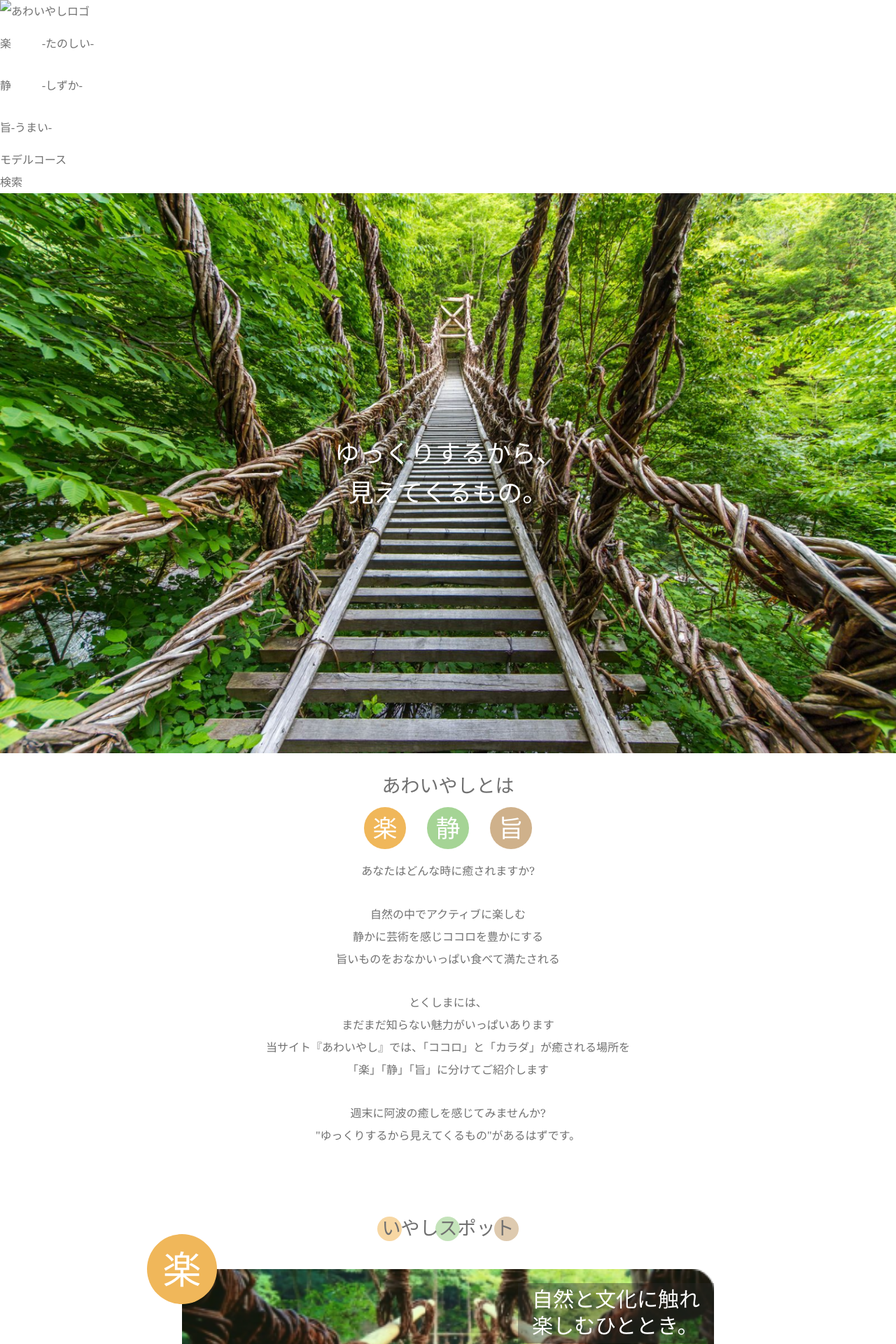
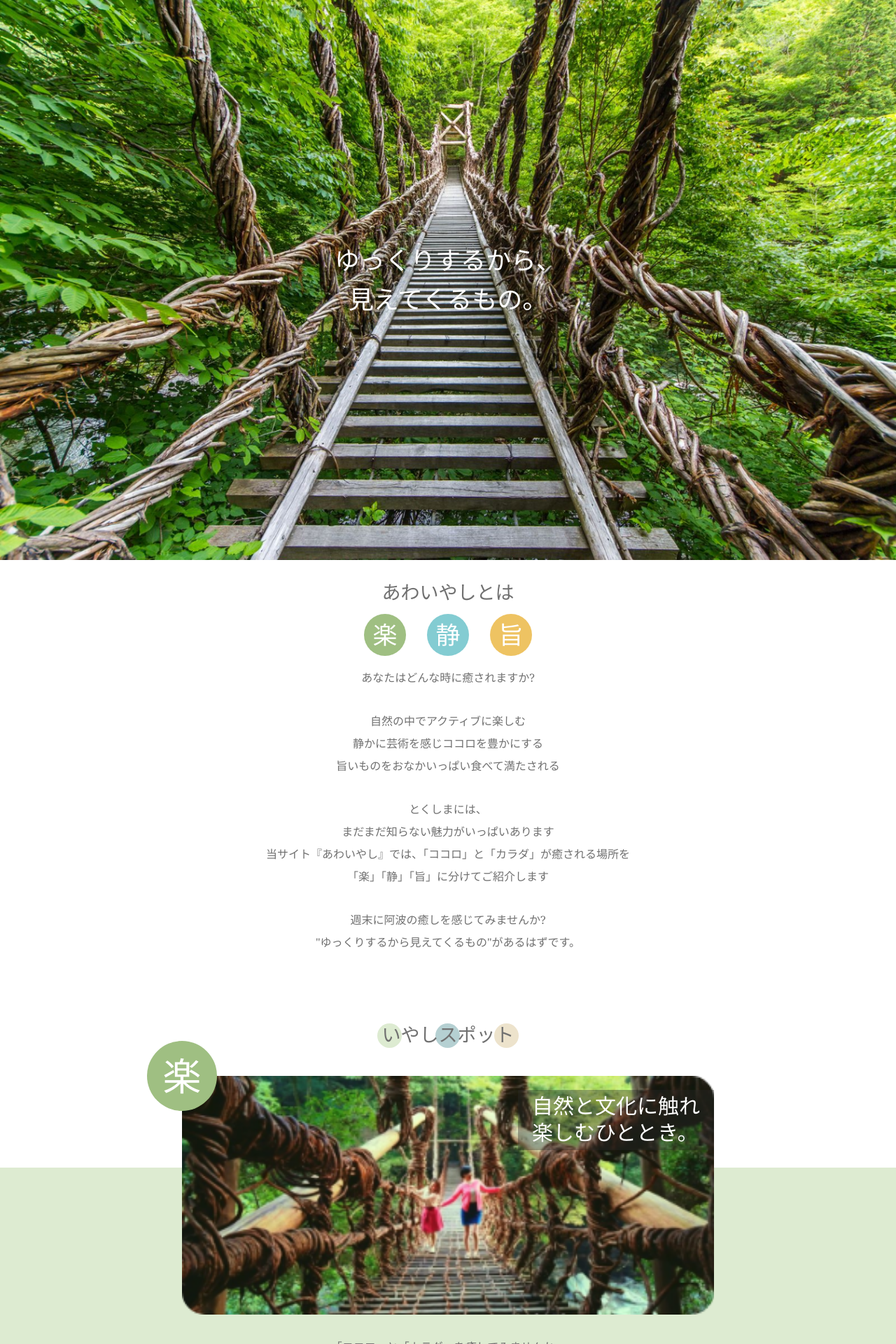
Before and after one commit to harumakiprog05/Web-Programmer-6th, a PHP site: page / in a window 1280 px wide. Shown: the top 1920 px of the page at 70% size. Run offline with PHP 8.4, Linux system fonts and the light colour scheme; some libraries are stand-ins or nearby versions.

Commit message:
トップページ編集

```diff
--- a/css/base.css
+++ b/css/base.css
@@ -46,6 +46,7 @@ span {
 .flex {
      display: flex;
      justify-content: space-around;
+     align-items: center;
 }
 
 .spot_more {
@@ -87,66 +88,53 @@ span {
 
 /* カラー */
 
-.fun_color_dark {
-     background-color: #F0B75A;
+.theme_color_dark {
+     background-color: #67A1A6;
      color: white;
 }
 
-.fun_color_middle {
-     background-color: #F7D7A3;
+.theme_color_light {
+     background-color: #E1F6F7;
+     color: white;
+}
+
+.fun_color_dark {
+     background-color: #9FBF82;
      color: white;
 }
 
 .fun_color_light {
-     background-color: #FAEAD0;
+     background-color: #DDEBD1;
 }
 
 .calm_color_dark {
-     background-color: #A5D495;
-     color: white;
-}
-
-.calm_color_middle {
-     background-color: #C4E3BA;
+     background-color: #83CCD2;
      color: white;
 }
 
 .calm_color_light {
-     background-color: #E3F1DE;
+     background-color: #B5D0D2;
 }
 
 .yum_color_dark {
-     background-color: #CFB18B;
-     color: white;
-}
-
-.yum_color_middle {
-     background-color: #DECAAF;
+     background-color: #EEC362;
      color: white;
 }
 
 .yum_color_light {
-     background-color: #EDE2D3;
+     background-color: #EDE3CC;
 }
-
-/*
-楽（濃）‣#F0B75A ボタン・強調時
-楽（通）‣#F7D7A3 基本
-楽（薄）‣#FAEAD0 背景等
-
-静（濃）‣#A5D495 ボタン・強調時
-静（通）‣#C4E3BA 基本
-静（薄）‣#E3F1DE 背景等
-
-旨（濃）‣#CFB18B ボタン・強調時
-旨（通）‣#DECAAF 基本
-旨（薄）‣#EDE2D3 背景等
- */
 
 /* ---------------PC時の表示設定--------------- */
 
 @media screen and (min-width: 950px) {
      /* サークルの大きさ */
+     .nav_circle_set {
+          height: 35px;
+          width: 35px;
+          line-height: 35px;
+          margin: 0 5px;
+     }
      .short_circle_set {
           height: 60px;
           width: 60px;
@@ -169,9 +157,10 @@ span {
           display: none !important;
      }
      /* PC版は表示 */
-     .pc_footer, .pcgnav {
+     .pc_footer{
           display: block;
      }
+
      /* PC版共通設定 */
      html {
           font-size: 16px;
@@ -191,4 +180,9 @@ span {
           font-size: 30px;
           line-height: 38px !important;
      }
+
+     .pcgnav{
+          width: 100%;
+          padding: 16px 0;
+     }
 }
--- a/css/style.css
+++ b/css/style.css
@@ -215,6 +215,12 @@
 
 /* ハンバーガーメニュー終 */
 
+.pcgnav {
+  position: fixed;
+  top: 0;
+  z-index: 2;
+}
+
 /* メインビジュアルスタイル */
 
 .main_visual {
@@ -287,15 +293,15 @@
 }
 
 .fun_category {
-  background: linear-gradient(180deg, #ffffff 0%, #ffffff 20%, #FAEAD0 20%, #FAEAD0 100%)
+  background: linear-gradient(180deg, #ffffff 0%, #ffffff 20%, #DDEBD1 20%, #DDEBD1 100%)
 }
 
 .calm_category {
-  background: linear-gradient(180deg, #ffffff 0%, #ffffff 20%, #E3F1DE 20%, #E3F1DE 100%)
+  background: linear-gradient(180deg, #ffffff 0%, #ffffff 20%, #B5D0D2 20%, #B5D0D2 100%)
 }
 
 .yum_category {
-  background: linear-gradient(180deg, #ffffff 0%, #ffffff 20%, #EDE2D3 20%, #EDE2D3 100%)
+  background: linear-gradient(180deg, #ffffff 0%, #ffffff 20%, #EDE3CC 20%, #EDE3CC 100%)
 }
 
 .spot_img_frame {
@@ -352,14 +358,11 @@
 }
 
 .on_footer {
-  background-color: #FEF6E9;
   padding: 30px 0;
 }
 
 .footer_h2 {
-  display: flex;
   justify-content: center;
-  align-items: center;
   color: #8C6C47;
   margin-bottom: 20px;
 }
@@ -398,7 +401,6 @@
 
 .pc_footer .footer_ul {
   color: #8C6C47;
-  align-items: center;
 }
 
 .pc_footer .footer_ul li {
@@ -409,14 +411,10 @@
   font-size: 40px;
 }
 
-.pc_footer .under_footer {
-  align-items: center;
-}
-
 .pc_footer .under_footer ul li {
   padding: 0 20px;
 }
 
-.pc_footer .under_footer .right{
+.pc_footer .under_footer .right {
   text-align: center;
 }
--- a/index.html
+++ b/index.html
@@ -31,8 +31,8 @@
 				</div>
 			</div>
 
+			<!--スマホ用ナビゲーション-->
 			<nav class="spgnav">
-				<!--ナビゲーション-->
 				<div class="gnav_inner">
 
 
@@ -41,7 +41,7 @@
 					</div>
 					<div class="gnav_menu">
 						<div class="gnav_item">
-							<span class="circle fun fun_color_dark tall_circle_set">楽</span>-たのしい-
+							<span class="circle fun fun_color_dark tall_circle_set0">楽</span>-たのしい-
 						</div>
 
 						<div class="gnav_item">
@@ -58,38 +58,46 @@
 
 				</div>
 			</nav>
+
+
+
 		</header>
 
 
-      <nav class="pcgnav">
-        <ul>
+
+		<div id="main_visual" class="main_visual">
+			<img class="main_visual_logo" src="image\main_visual_img.png" alt="top-image">
+			<h1 class="main_catch_copy">ゆっくりするから、<br>見えてくるもの。</h1>
+		</div>
+		<!--PC用ナビゲーション-->
+		<nav id="pcgnav" class="pcgnav theme_color_dark">
+			<div class="container">
+
+				<ul class="flex">
 					<a href="">
-            <li><img src="" alt="あわいやしロゴ"> </li>
+						<li><img src="image/logo_white.png" alt="あわいやしロゴ"> </li>
 					</a>
 					<a href="">
-            <li><span class="circle fun short_circle_set">楽</span>-たのしい-</li>
+						<li><span class="circle fun_color_dark nav_circle_set">楽</span>-たのしい-</li>
 					</a>
 					<a href="">
-            <li><span class="circle calm short_circle_set">静</span>-しずか-</li>
+						<li><span class="circle calm_color_dark nav_circle_set">静</span>-しずか-</li>
 					</a>
 					<a href="">
 						<li>
-              <spna class="circle yum short_circle_set">旨</spna>-うまい-
+							<span class="circle yum_color_dark nav_circle_set">旨</span>-うまい-
 						</li>
 					</a>
 					<a href="">
 						<li>モデルコース</li>
 					</a>
 					<a href="">
-            <li>検索</li>
+						<li><i class="fas fa-search"></i> 検索</li>
 					</a>
 				</ul>
+			</div>
 		</nav>
 
-		<div class="main_visual">
-			<img class="main_visual_logo" src="image\main_visual_img.png" alt="top-image">
-			<h1 class="main_catch_copy">ゆっくりするから、<br>見えてくるもの。</h1>
-		</div>
 
 
 		<section class="site_about">
@@ -125,9 +133,9 @@
 		<section class="main_category_description">
 			<div class="container">
 				<div class="section_hedding">
-					<span class="circle fun fun_color_middle"></span>
-					<span class="circle calm calm_color_middle"></span>
-					<span class="circle yum yum_color_middle"></span>
+					<span class="circle fun fun_color_light"></span>
+					<span class="circle calm calm_color_light"></span>
+					<span class="circle yum yum_color_light"></span>
 
 					<h2 class="global_section_title">いやしスポット</h2>
 				</div>
@@ -138,7 +146,7 @@
 			<section class="fun_category fun_color_light" id="fadeIn">
 				<div class="container">
 					<div class="spot_img_frame">
-						<img class="spot_img" src="image\1.png" alt="">
+						<img class="spot_img" src="image\category_img.png" alt="">
 						<span class="circle fun fun_color_dark grande_circle_set">楽</span>
 						<h3 class="category_catch_copy">自然と文化に触れ<br>楽しむひととき。</h3>
 
@@ -158,7 +166,7 @@
 			<section class="calm_category calm_color_light" id="fadeIn">
 				<div class="container">
 					<div class="spot_img_frame">
-						<img class="spot_img" src="image\1.png" alt="">
+						<img class="spot_img" src="image\category_img.png" alt="">
 						<span class="circle calm calm_color_dark grande_circle_set ">静</span>
 						<h3 class="category_catch_copy">自分に向き合う<br>静かなひととき。</h3>
 					</div>
@@ -176,7 +184,7 @@
 			<section class="yum_category yum_color_light" id="fadeIn">
 				<div class="container">
 					<div class="spot_img_frame">
-						<img class="spot_img" src="image\1.png" alt="">
+						<img class="spot_img" src="image\category_img.png" alt="">
 						<span class="circle yum yum_color_dark grande_circle_set">旨</span>
 						<h3 class="category_catch_copy">お腹にいやしを。<br>旨いひととき</h3>
 					</div>
@@ -198,9 +206,9 @@
 				<section class="main_category_description">
 
 					<div class="section_hedding">
-						<span class="circle fun fun_color_middle"></span>
-						<span class="circle calm calm_color_middle"></span>
-						<span class="circle yum yum_color_middle"></span>
+						<span class="circle fun fun_color_light"></span>
+						<span class="circle calm calm_color_light"></span>
+						<span class="circle yum yum_color_light"></span>
 
 						<h2 class="global_section_title">あわいやしプラン
          				     <p>～モデルコース～</p>
@@ -223,9 +231,9 @@
 		<section class="instagram">
 			<div class="container">
 				<div class="section_hedding">
-					<span class="circle fun fun_color_middle"></span>
-					<span class="circle calm calm_color_middle"></span>
-					<span class="circle yum yum_color_middle"></span>
+					<span class="circle fun fun_color_light"></span>
+					<span class="circle calm calm_color_light"></span>
+					<span class="circle yum yum_color_light"></span>
 
 					<h2 class="global_section_title">インスタグラム</h2>
 				</div>
@@ -242,18 +250,18 @@
 
 			<!-- スマートフォン用フッター -->
 			<div class="sp_footer">
-				<div class="on_footer yum_color_middle">
-					<div class="footer_h2">
+				<div class="on_footer theme_color_light">
+					<div class="flex">
 						<i class="fab fa-instagram"></i>
 						<h2>#あわいやし</h2>
 					</div>
 					<div class="formbutton_parent">
-						<button class="more yum_color_dark">お問い合わせ　<i class="fas fa-chevron-right"></i></button>
-						<button class="top_return grande_circle_set yum_color_dark circle"><i class="fas fa-chevron-up"></i></button>
+						<button class="more calm_color_dark">お問い合わせ　<i class="fas fa-chevron-right"></i></button>
+						<button class="top_return grande_circle_set calm_color_dark circle"><i class="fas fa-chevron-up"></i></button>
 					</div>
 				</div>
 
-				<div class="under_footer yum_color_dark">
+				<div class="under_footer theme_color_dark">
 					<ul class="footer_ul">
 						<li>運営者情報</li>
 						<li>プライバシーポリシー</li>
@@ -269,7 +277,7 @@
 
 			<!-- PC用フッター -->
 			<div class="pc_footer">
-				<div class="on_footer yum_color_middle">
+				<div class="on_footer theme_color_light">
 					<div id="waveAnimation" class="flex">
 						<ul class="footer_ul flex">
 							<li>SNSシェア</li>
@@ -278,12 +286,12 @@
 							<li><a href=""><i class="fab fa-line"></i></a></li>
 						</ul>
 
-						<button class="more yum_color_dark">お問い合わせ　<i class="fas fa-chevron-right"></i></button>
+						<button class="more calm_color_dark">お問い合わせ　<i class="fas fa-chevron-right"></i></button>
 					</div>
 
 				</div>
 
-				<div class="under_footer yum_color_dark flex">
+				<div class="under_footer theme_color_dark flex">
 					<ul class="flex left">
 						<li>運営者情報</li>
 						<li>プライバシーポリシー</li>
--- a/js/jQuery.js
+++ b/js/jQuery.js
@@ -61,3 +61,30 @@ var spNavInOut = {
         }
     }
 };
+
+
+// PC用ナビゲーションの表示・非表示
+
+let visualHeightHeaf = $("#main_visual").outerHeight()/2;
+
+// $("#pcnav").hide();
+
+
+let scrollHeight = $(window).scroll(function () {
+
+    scrollVolume = $(this).scrollTop();
+
+    if ($(window).width() >= 950) {
+        if (scrollVolume > visualHeightHeaf) {
+            $("#pcgnav").fadeIn();
+
+        } else {
+            $("#pcgnav").fadeOut();
+
+        }
+    }
+
+
+})
+
+// console.log(scrollHight);
```
Also changed, not shown: image/category_img.png (renamed from image/1.png). Lines whose indentation alone changed are shown as unchanged.
